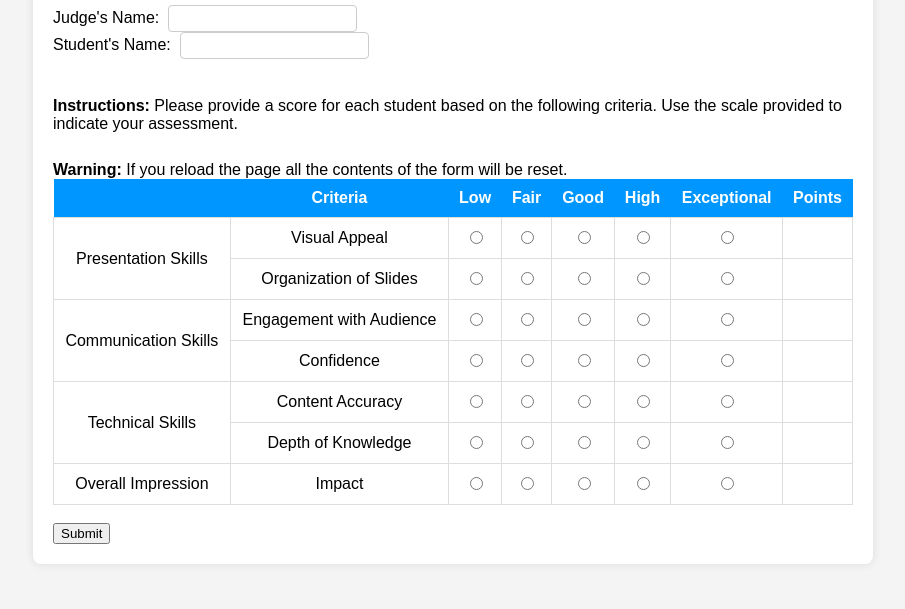
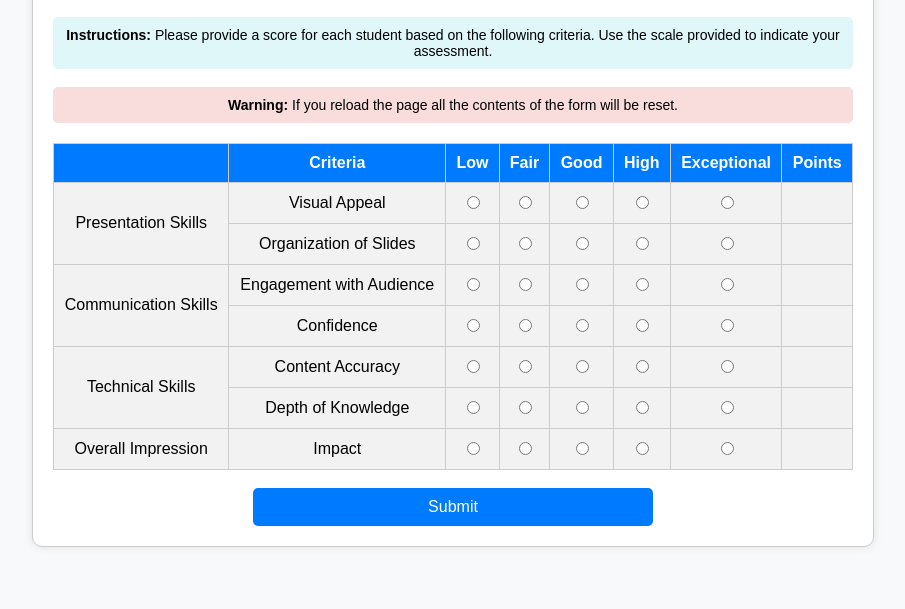
Before and after one commit to maria-moonpreneur/JudgeSheet, a plain HTML site: page index.html in a window 1280 px wide. Shown: the part 207-816 px from the top of the page, without its empty margins (187-1092 px from the left). Drawn offline with Linux system fonts and the light colour scheme.

Commit message:
Update style.css

```diff
--- a/style.css
+++ b/style.css
@@ -1,71 +1,123 @@
 body {
   font-family: Arial, sans-serif;
-  background-color: #f4f4f4;
-  display: flex;
+  margin: 20px;
+  align-items: center;
+  background-color: #f8f9fa;
   justify-content: center;
-  align-items: center;
-  height: 100vh;
 }
 
 .container {
-  background-color: white;
+  max-width: 800px;
+  margin: 0 auto;
   padding: 20px;
-  border-radius: 8px;
+  border: 1px solid #ccc;
+  border-radius: 10px;
   box-shadow: 0 0 10px rgba(0, 0, 0, 0.1);
-  width: 80%;
-  max-width: 800px;
+  background-color: #ffffff;
 }
 
-.header {
+.header h1, .title h2 {
+  text-align: center;
+  color: #007bff;
+}
+
+.info {
   display: flex;
   justify-content: space-between;
+  margin: 10px 0;
+}
+
+.info div {
+  display: flex;
   align-items: center;
 }
 
-.title {
-  text-align: center;
-  margin: 20px 0;
+.info input {
+  padding: 5px;
+  border: 1px solid #ccc;
+  border-radius: 5px;
 }
 
-.info, .instructions {
-  margin: 10px 0;
+.instructions {
+  font-size: 14px;
+  text-align: center;
+  background-color: #e0f7fa;
+  padding: 10px;
+  border-radius: 5px;
+}
+
+.warning {
+  font-size: 14px;
+  text-align: center;
+  background-color: #f9dcdc;
+  padding: 10px;
+  border-radius: 5px;
 }
 
 table {
   width: 100%;
   border-collapse: collapse;
+  margin-top: 20px;
 }
 
-thead th {
-  background-color: #0096FF;
-  color: white;
+th, td {
   padding: 10px;
   text-align: center;
+  border: 1px solid #ccc;
 }
 
-tbody td {
-  text-align: center;
-  padding: 10px;
-  border: 1px solid #ddd;
+th {
+  background-color: #007bff;
+  color: #ffffff;
 }
 
-input[type="text"] {
-  border: 1px solid #ccc;
-  padding: 5px;
-  border-radius: 4px;
+td {
+  background-color: #f2f2f2;
 }
 
-button {
-  display: block;
-  margin: 20px auto;
-  padding: 10px 20px;
-  background-color: #0096FF;
-  color: white;
-  border: none;
-  border-radius: 4px;
+.radio-group {
+  display: flex;
+  justify-content: space-around;
+}
+
+.radio-group label {
+  display: flex;
+  align-items: center;
+  gap: 5px;
   cursor: pointer;
 }
 
-button:hover {
-  background-color: #007acc;
+.radio-group input[type="radio"] {
+  display: none;
 }
+
+.radio-group input[type="radio"] + span {
+  width: 20px;
+  height: 20px;
+  display: inline-block;
+  border-radius: 50%;
+  border: 2px solid #ccc;
+  transition: background-color 0.2s, border-color 0.2s;
+}
+
+.radio-group input[type="radio"]:checked + span {
+  background-color: #007bff;
+  border-color: #007bff;
+}
+
+.button1 {
+  display: block;
+  width: 50%;
+  padding: 10px;
+  background-color: #007bff;
+  color: white;
+  border: none;
+  border-radius: 5px;
+  cursor: pointer;
+  font-size: 16px;
+  margin-left: 25%;
+}
+
+.button1:hover {
+  background-color: #0056b3;
+}
```
